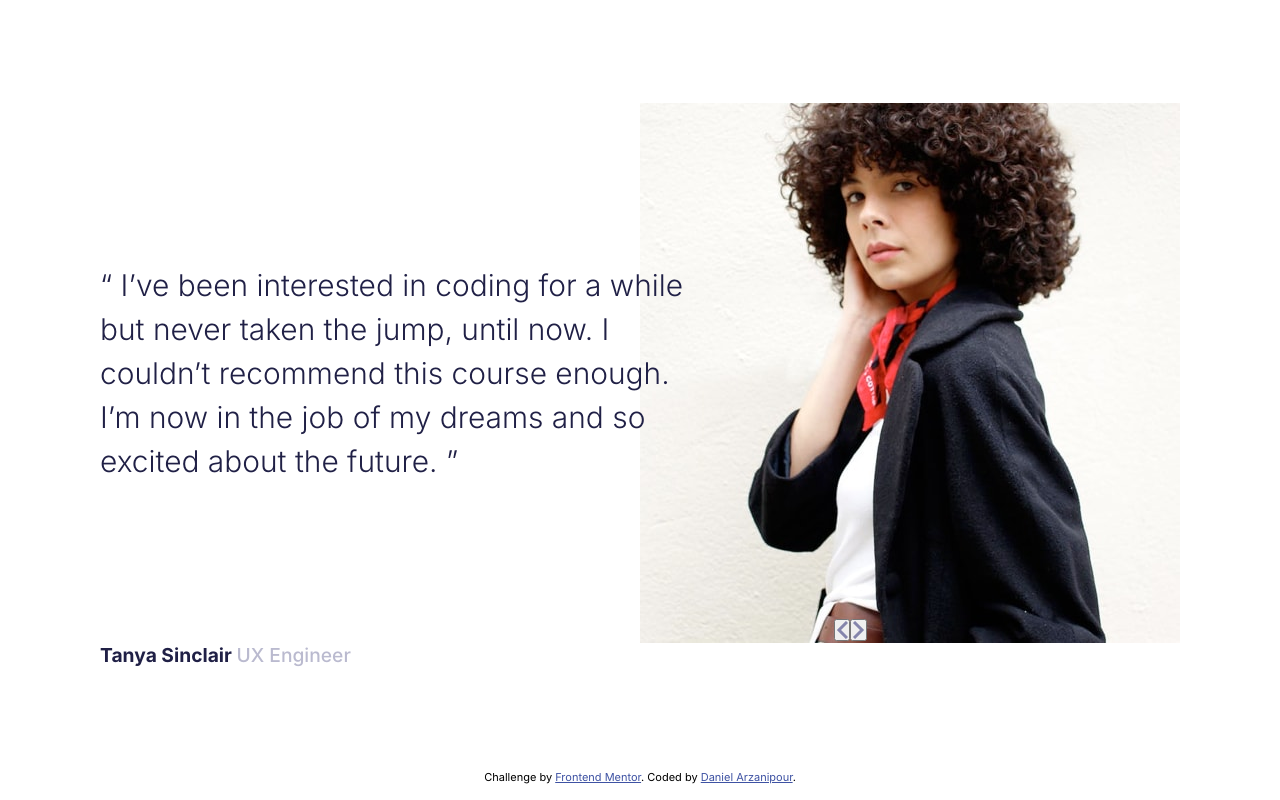
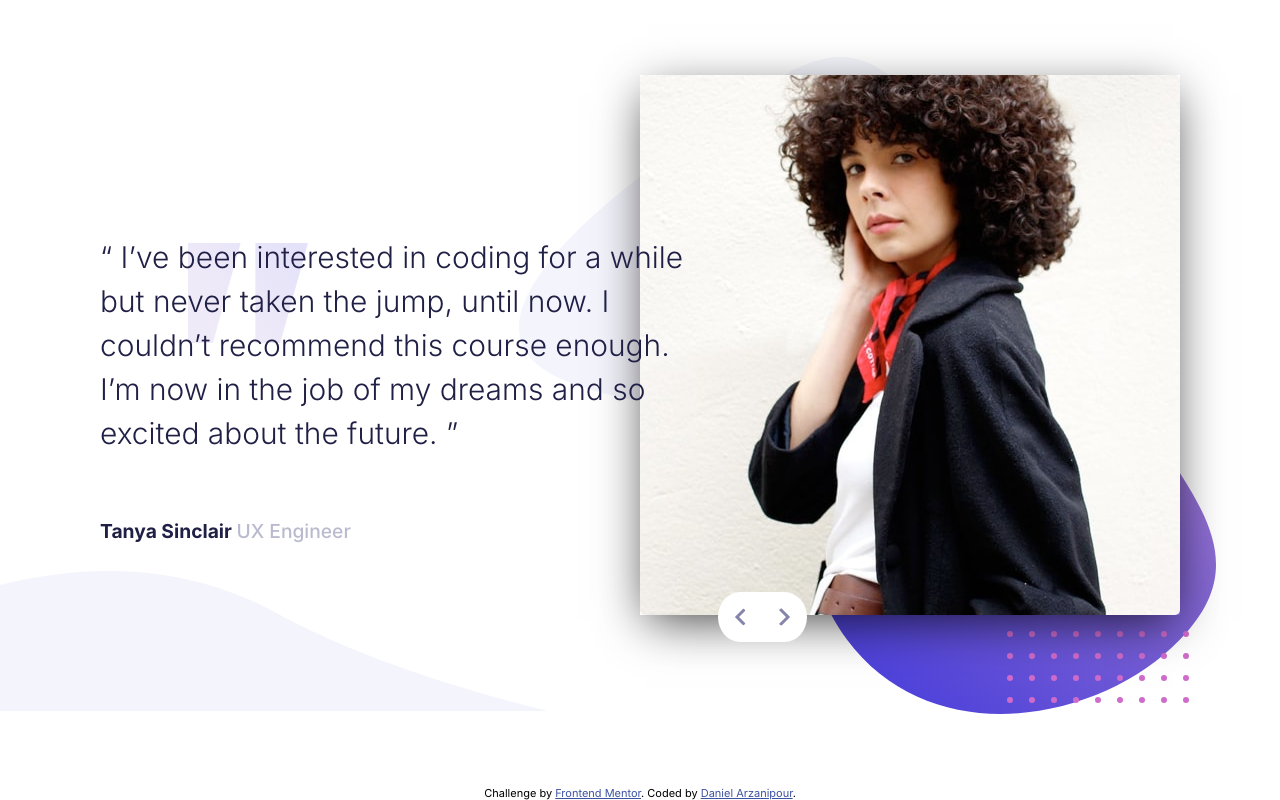
Before and after one commit to Frontend-Mentor-Projects-Daniel/coding-bootcamp-testimonial-slider, a plain HTML site: page index.html in a window 1280 px wide. Drawn offline with Linux system fonts and the light colour scheme.

Commit message:
add background images

```diff
--- a/develop/css/styles.css
+++ b/develop/css/styles.css
@@ -107,10 +107,16 @@ select {
 :root {
   --clr-quote: 240, 38%, 20%;
   --clr-fig-title: 240, 18%, 77%;
+  --clr-button: 240, 19%, 60%;
   --hsla: 1;
 }
 
 body {
+  background-image: url('../assets/images/pattern-bg.svg');
+  background-repeat: no-repeat;
+  background-size: 20.4375rem;
+  background-position: center 25%;
+
   font-family: 'Inter', sans-serif;
 }
 
@@ -147,8 +153,20 @@ ul {
 }
 
 @media only screen and (min-width: 48em) {
+  body {
+    background-size: 33rem;
+    background-position: 130% 44%;
+  }
+
   blockquote {
     line-height: 2.75rem;
+  }
+}
+
+@media only screen and (min-width: 75rem) {
+  body {
+    background-size: auto;
+    background-position: 89% 40%;
   }
 }
 
@@ -169,7 +187,7 @@ ul {
   display: flex;
   flex-direction: column;
   min-block-size: 100vh;
-  padding: 1rem;
+  /* padding: 1rem; */
 }
 
 .cover > * {
@@ -202,6 +220,10 @@ ul {
   background-color: hsl(var(--clr-fig-title), var(--hsla));
 }
 
+.bg-button {
+  background-color: hsl(var(--clr-button), var(--hsla));
+}
+
 /* displays */
 .visible {
   display: flex !important;
@@ -214,6 +236,10 @@ ul {
 
 .text-fig-title {
   color: hsl(var(--clr-fig-title), var(--hsla));
+}
+
+.text-button {
+  color: hsl(var(--clr-button), var(--hsla));
 }
 
 /* font weights */
@@ -247,6 +273,11 @@ ul {
 --------------------*/
 /** CAROUSEL */
 .carousel {
+  background-image: url('../assets/images/pattern-curve.svg');
+  background-repeat: no-repeat;
+  background-size: auto;
+  background-position: 42% 103%;
+  padding-bottom: 10rem;
 }
 
 /** GALLERY */
@@ -254,11 +285,11 @@ ul {
   display: flex;
   justify-content: center;
 
-  overflow-x: scroll;
+  /* overflow-x: scroll;
   scrollbar-color: #000 #eee;
   scrollbar-width: thin;
 
-  scroll-behavior: smooth;
+  scroll-behavior: smooth; */
 }
 
 /* .carousel__gallery:focus {
@@ -313,30 +344,56 @@ ul {
   grid-column: 1/2;
   grid-row: 1/2;
 
+  box-shadow: 0px 12px 46px -7px rgba(0, 0, 0, 0.75);
+  -webkit-box-shadow: 0px 12px 46px -7px rgba(0, 0, 0, 0.75);
+  -moz-box-shadow: 0px 12px 46px -7px rgba(0, 0, 0, 0.75);
   position: relative;
-  /* z-index: -1; */
 }
 
 .card__image img {
+  border-radius: 5px;
   height: auto;
 }
 
-/** BUTTONS */
+/* buttons */
 .carousel-controls {
   position: absolute;
-  bottom: 0%;
-  right: 58%;
+  bottom: -8%;
+  right: 38%;
 
   display: flex;
 }
 
 .carousel-controls button {
+  background-color: hsl(0, 0%, 100%);
+  border: none;
   cursor: pointer;
+  padding: 1rem;
 }
 
+.carousel-controls button:hover {
+  background-color: lightgray;
+}
+
+.carousel-controls button.previous {
+  border-top-left-radius: 50%;
+  border-bottom-left-radius: 50%;
+}
+
+.carousel-controls button.next {
+  border-top-right-radius: 50%;
+  border-bottom-right-radius: 50%;
+}
+
+/* text content */
 .card__text {
   grid-column: 1/2;
   grid-row: 3/4;
+
+  background-image: url('../assets/images/pattern-quotes.svg');
+  background-repeat: no-repeat;
+  background-size: 60px 50px;
+  background-position: center top;
 
   position: relative;
   text-align: center;
@@ -355,9 +412,20 @@ ul {
 }
 
 @media only screen and (min-width: 48em) {
+  .carousel {
+    background-position: 0% 103%;
+
+    padding-bottom: 5rem;
+  }
+
+  .carousel__gallery {
+    background-size: auto;
+    background-position: 90% 90%;
+  }
+
   .card figure {
     grid-template-columns: 1fr 1fr;
-    grid-template-rows: repeat(2, max-content);
+    grid-template-rows: max-content;
     align-items: center;
     justify-items: start;
   }
@@ -367,16 +435,26 @@ ul {
     grid-row: 1/2;
   }
 
+  .carousel-controls {
+    bottom: -5%;
+    right: 69%;
+  }
+
   .card__text {
     grid-column: 1/3;
     grid-row: 1/2;
+
+    background-size: 120px 100px;
+    background-position: top 7% left 18%;
 
     text-align: start;
   }
 
   .card__name {
     grid-column: 1/2;
-    grid-row: 2/3;
+    grid-row: 1/3;
+    align-self: end;
+    transform: translateY(-300%);
   }
 
   .card__title {
```
